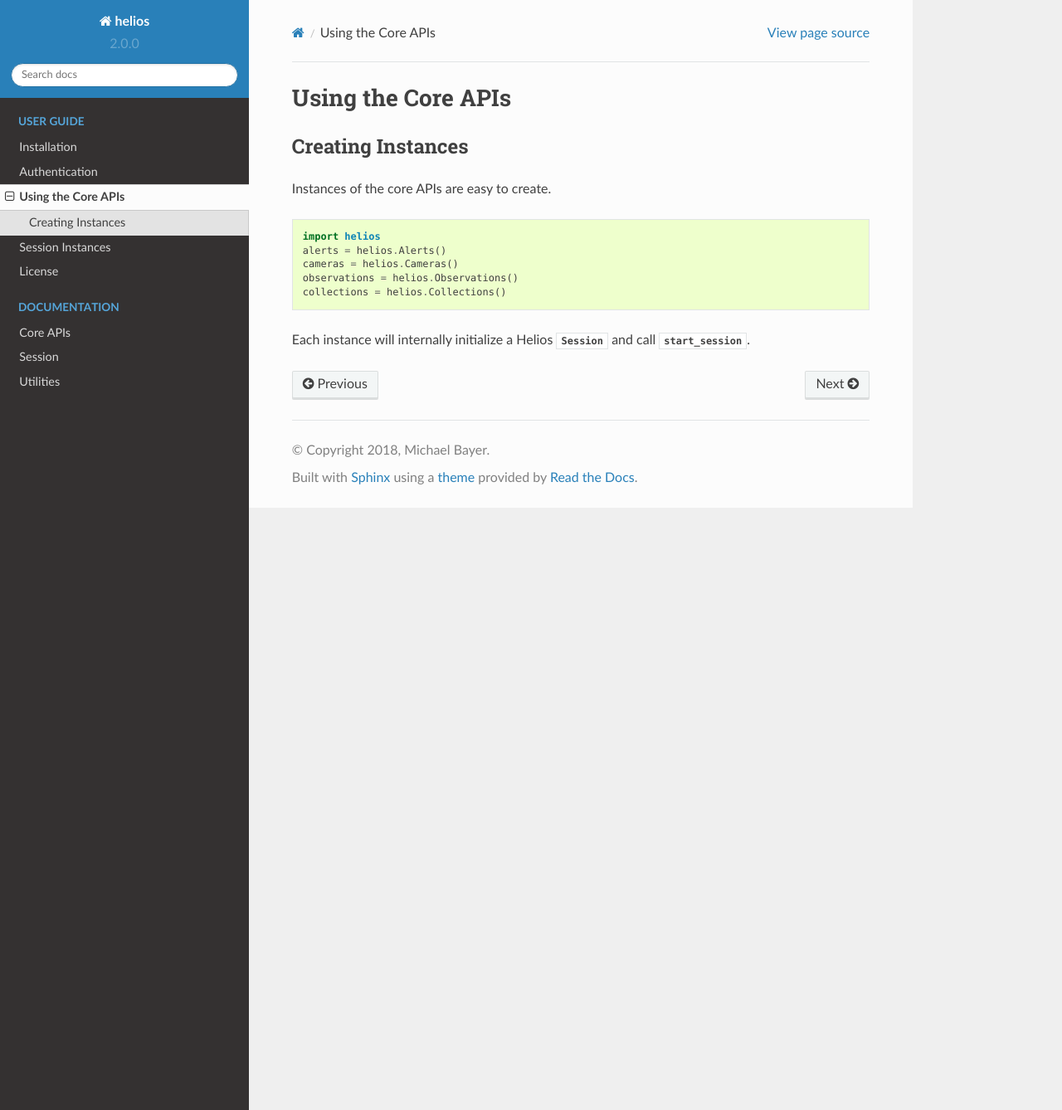
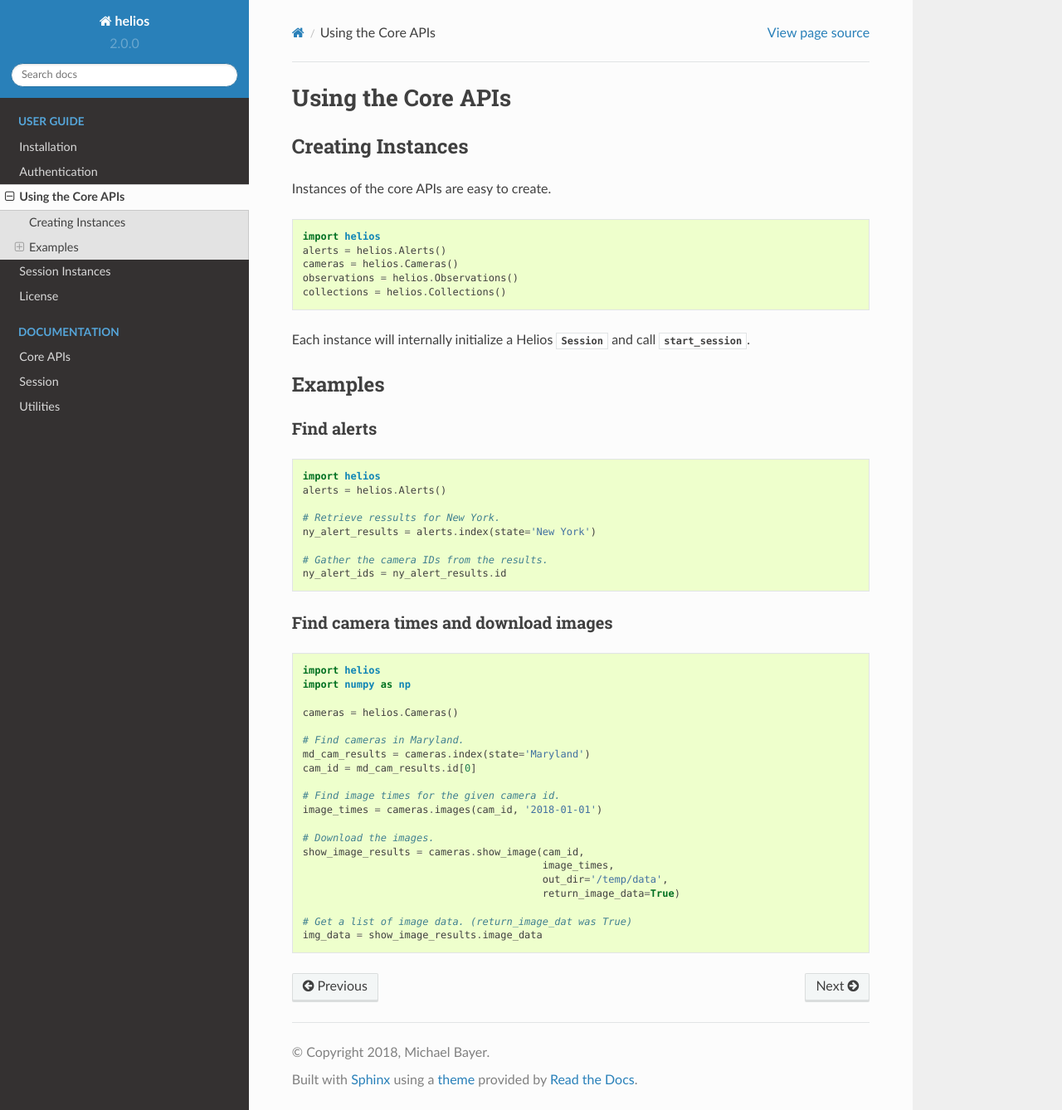
Before and after one commit to helios-earth/helios-sdk-python, a Sphinx documentation site: the page built from docs/user/core_apis_guide.rst, in a window 1280 px wide and 1338 px high. Shown: the whole window at 83% size. Built offline with Sphinx 7.4.7 and the Read the Docs theme 2.0.0, drawn with Linux system fonts in a browser that asks for light colours.

Commit message:
[Docs] Updated README and examples in docs.

```diff
--- a/docs/user/core_apis_guide.rst
+++ b/docs/user/core_apis_guide.rst
@@ -17,3 +17,47 @@ Instances of the core APIs are easy to create.
 Each instance will internally initialize a Helios
 :meth:`Session <helios.core.session.Session>` and call
 :meth:`start_session <helios.core.session.Session.start_session>`.
+
+
+Examples
+--------
+
+Find alerts
+~~~~~~~~~~~
+
+.. code-block:: python
+
+    import helios
+    alerts = helios.Alerts()
+
+    # Retrieve ressults for New York.
+    ny_alert_results = alerts.index(state='New York')
+
+    # Gather the camera IDs from the results.
+    ny_alert_ids = ny_alert_results.id
+
+Find camera times and download images
+~~~~~~~~~~~~~~~~~~~~~~~~~~~~~~~~~~~~~
+
+.. code-block:: python
+
+    import helios
+    import numpy as np
+
+    cameras = helios.Cameras()
+
+    # Find cameras in Maryland.
+    md_cam_results = cameras.index(state='Maryland')
+    cam_id = md_cam_results.id[0]
+
+    # Find image times for the given camera id.
+    image_times = cameras.images(cam_id, '2018-01-01')
+
+    # Download the images.
+    show_image_results = cameras.show_image(cam_id,
+                                            image_times,
+                                            out_dir='/temp/data',
+                                            return_image_data=True)
+
+    # Get a list of image data. (return_image_dat was True)
+    img_data = show_image_results.image_data
```
Also changed, not shown: README.md (+2 -3 lines).
